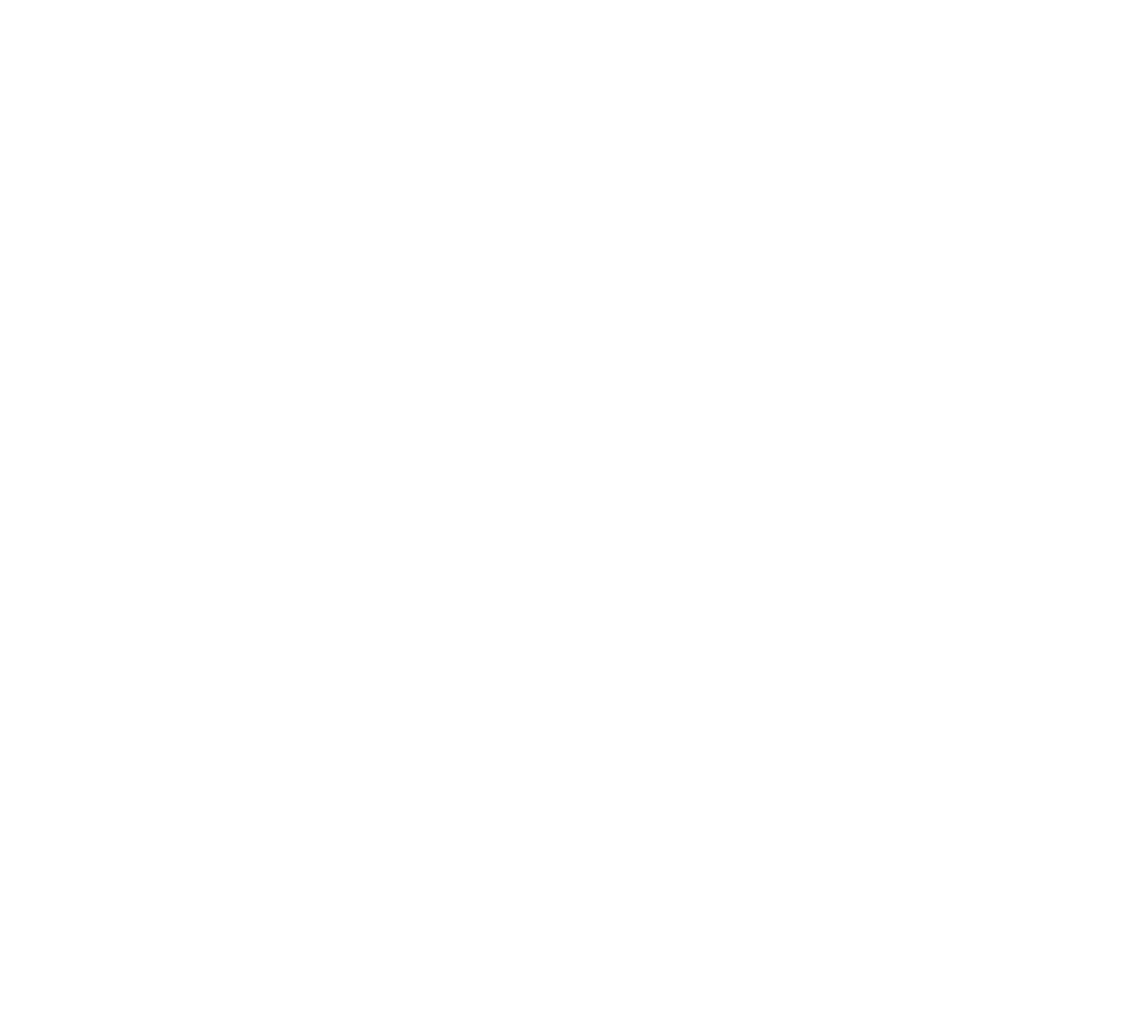
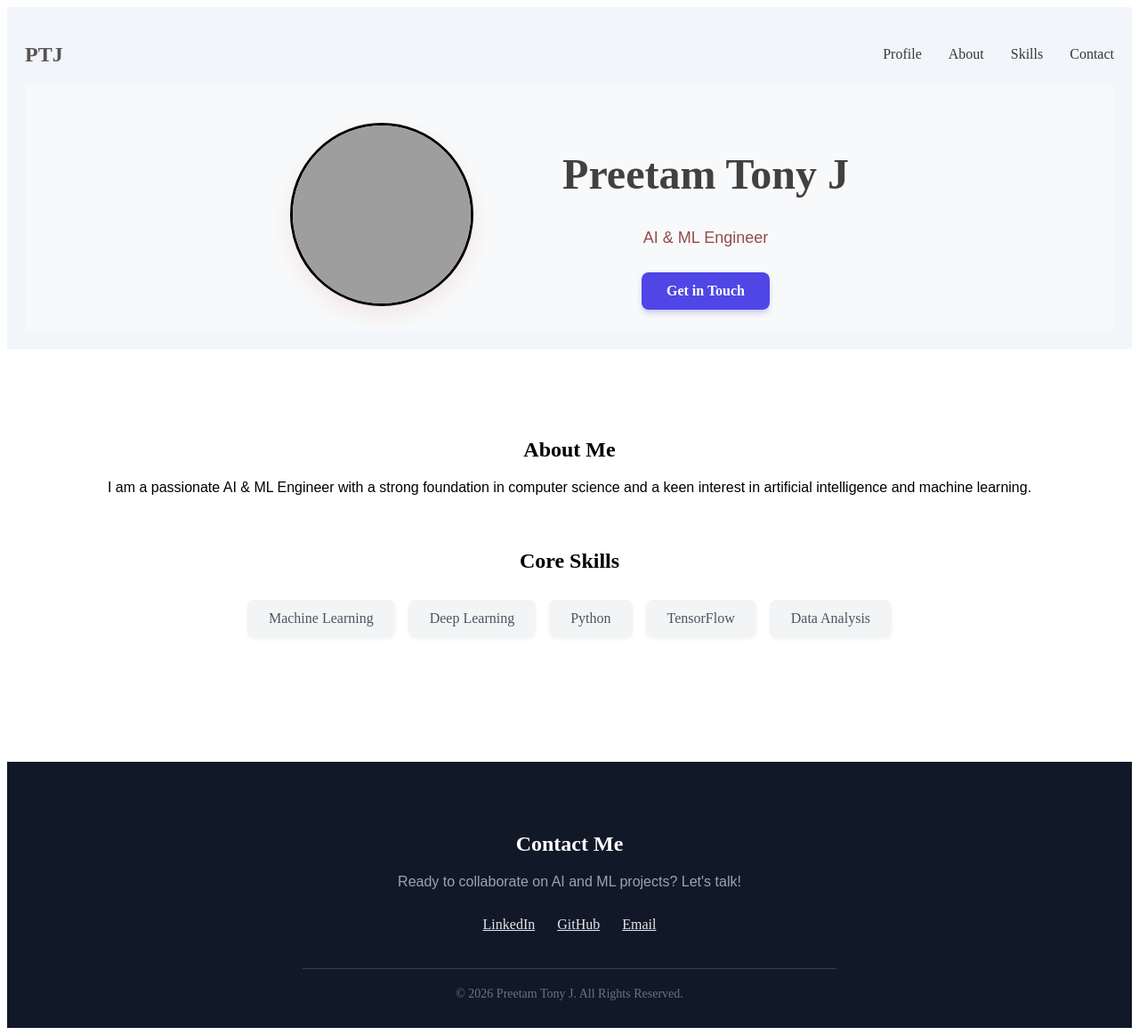
Before and after one commit to PreetamTony/Learning_Portfolio, a plain HTML site: page Html_Css/Task1/index.html in a window 1280 px wide. Shown: the whole page at 89% size. Before the commit the page ends 800 px from the top, so only its background shows below. Drawn offline with Linux system fonts and the light colour scheme; grey boxes are pictures that could not be loaded.

Commit message:
Completed my first task where i have used html and css to design my portfolio

```diff
--- a/Html_Css/Task1/index.html
+++ b/Html_Css/Task1/index.html
@@ -0,0 +1,67 @@
+<!DOCTYPE html>
+<html lang="en">
+
+<head>
+    <meta charset="UTF-8">
+    <meta name="viewport" content="width=device-width, initial-scale=1.0">
+    <title>Portfolio</title>
+    <link rel="stylesheet" href="style.css">
+    <link rel="icon" href="https://i.pinimg.com/1200x/ab/a1/d3/aba1d36a36109665a01c846d98d23313.jpg">
+</head>
+
+<body>
+    <header class="header">
+        <nav class="nav">
+            <h2 class="logo">PTJ</h2>
+            <ul class="links">
+                <li><a href="#profile">Profile</a></li>
+                <li><a href="#about">About</a></li>
+                <li><a href="#skills">Skills</a></li>
+                <li><a href="#contact">Contact</a></li>
+            </ul>
+        </nav>
+        <div id="profile" class="hero">
+            <div class="image">
+                <img src="https://i.ibb.co/d08DTN7B/Preetam.jpg" length="150" width="150" alt="Profile Image">
+            </div>
+            <div class="hero-content">
+                <h1>Preetam Tony J</h1>
+                <p>AI & ML Engineer</p>
+                <a href="#contact" class="btn">Get in Touch</a>
+            </div>
+        </div>
+    </header>
+    <main class="main-content">
+        <section id="about" class="about-section">
+            <h2>About Me</h2>
+            <p>I am a passionate AI & ML Engineer with a strong foundation in computer science and a keen interest in
+                artificial intelligence and machine learning.</p>
+        </section>
+        <section id="skills" class="skills-section">
+            <h2>Core Skills</h2>
+            <div class="skills-list">
+                <div class="skill-card">Machine Learning</div>
+                <div class="skill-card">Deep Learning</div>
+                <div class="skill-card">Python</div>
+                <div class="skill-card">TensorFlow</div>
+                <div class="skill-card">Data Analysis</div>
+            </div>
+        </section>
+    </main>
+    <footer id="contact" class="footer">
+        <h2>Contact Me</h2>
+        <p>Ready to collaborate on AI and ML projects? Let's talk!</p>
+        <div class="social-links">
+            <a href="https://www.linkedin.com/in/preetamtonyj/">LinkedIn</a>
+            <a href="https://github.com/PreetamTonyJ">GitHub</a>
+            <a href="mailto:preetamtony10@gmail.com">Email</a>
+        </div>
+        <div class="copyright">
+            &copy; 2026 Preetam Tony J. All Rights Reserved.
+        </div>
+    </footer>
+
+
+</body>
+
+</html>
--- /dev/null
+++ b/Html_Css/Task1/style.css
@@ -0,0 +1,235 @@
+p {
+    font-family: Arial, Helvetica, sans-serif;
+    font-size: 16px;
+
+}
+
+.header {
+    background-color: #f2f5fa;
+    padding: 20px;
+    text-align: center;
+}
+
+.nav {
+    display: flex;
+    justify-content: space-between;
+    align-items: center;
+}
+
+.logo {
+    font-size: 24px;
+    font-weight: bold;
+    color: rgb(88, 83, 83);
+    text-align: left;
+}
+
+.links {
+    display: flex;
+    list-style: none;
+}
+
+.links li {
+    margin-left: 30px;
+}
+
+.links a {
+    text-decoration: none;
+    color: #383737;
+}
+
+.hero {
+    background-color: #f8f9fa;
+    padding: 20px;
+    text-align: center;
+}
+
+.hero h1 {
+    font-size: 36px;
+    font-weight: bold;
+    color: #434040;
+    text-align: center;
+}
+
+.hero p {
+    font-size: 18px;
+    color: #944c4c;
+    text-align: center;
+}
+
+.btn {
+    background-color: #4F46E5;
+    color: white;
+    border: none;
+    padding: 12px 28px;
+    font-size: 16px;
+    font-weight: 600;
+    text-align: center;
+    text-decoration: none;
+    display: inline-block;
+    border-radius: 8px;
+    cursor: pointer;
+    box-shadow: 0 4px 6px -1px rgba(79, 70, 229, 0.3);
+    transition: all 0.3s ease;
+    margin: 4px 2px;
+}
+
+.btn:hover {
+    background-color: #4338ca;
+    transform: translateY(-2px);
+    box-shadow: 0 10px 15px -3px rgba(79, 70, 229, 0.4);
+}
+
+.btn:active {
+    transform: translateY(0);
+    box-shadow: 0 4px 6px -1px rgba(79, 70, 229, 0.3);
+}
+
+.image img {
+    border-radius: 50%;
+    width: 200px;
+    height: 200px;
+    object-fit: cover;
+}
+
+.hero {
+    display: flex;
+    align-items: center;
+    justify-content: center;
+    gap: 100px;
+    padding: 40px 0 20px 0;
+}
+
+.image img {
+    border-radius: 50%;
+    width: 200px;
+    height: 200px;
+    object-fit: cover;
+    border: 3px solid black;
+    box-shadow: 0 10px 20px rgba(197, 68, 68, 0.1);
+    transition: transform 0.4s ease;
+}
+
+.image img:hover {
+    transform: scale(1.05) rotate(2deg);
+}
+
+.hero-content h1 {
+    font-size: 48px;
+    line-height: 1.2;
+}
+
+.btn {
+    background-color: #4F46E5;
+    color: white;
+    border: none;
+    padding: 12px 28px;
+    font-size: 16px;
+    font-weight: 600;
+    display: inline-block;
+    border-radius: 8px;
+    cursor: pointer;
+    box-shadow: 0 4px 6px -1px rgba(79, 70, 229, 0.3);
+    transition: all 0.3s ease;
+    margin-top: 10px;
+}
+
+.btn:hover {
+    background-color: #4338ca;
+    color: white;
+    transform: translateY(-2px);
+    box-shadow: 0 10px 15px -3px rgba(79, 70, 229, 0.4);
+}
+
+.main-content {
+    padding: 80px 5%;
+    max-width: 100%;
+    margin: 0 auto;
+}
+
+.about-section,
+.skills-section {
+    text-align: center;
+    margin-bottom: 60px;
+}
+
+.skills-list {
+    display: flex;
+    justify-content: center;
+    flex-wrap: wrap;
+    gap: 15px;
+    margin-top: 30px;
+}
+
+.skill-card {
+    background-color: #f3f4f6;
+    padding: 12px 24px;
+    border-radius: 8px;
+    font-weight: 500;
+    color: #4b5563;
+    box-shadow: 0 2px 4px rgba(0, 0, 0, 0.05);
+    transition: transform 0.3s ease, background-color 0.3s ease;
+}
+
+.skill-card:hover {
+    transform: translateY(-3px);
+    background-color: #e5e7eb;
+    color: #111827;
+}
+
+.footer {
+    background-color: #111827;
+    color: white;
+    text-align: center;
+    padding: 60px 20px 30px 20px;
+}
+
+.footer h2 {
+    color: white;
+}
+
+.footer p {
+    color: #9ca3af;
+    margin-bottom: 30px;
+}
+
+.social-links {
+    display: flex;
+    justify-content: center;
+    gap: 25px;
+    margin-bottom: 40px;
+}
+
+.social-links a {
+    color: #e5e7eb;
+    font-weight: 500;
+}
+
+.social-links a:hover {
+    color: #818cf8;
+}
+
+.copyright {
+    color: #6b7280;
+    font-size: 14px;
+    border-top: 1px solid #374151;
+    padding-top: 20px;
+    max-width: 600px;
+    margin: 0 auto;
+}
+
+@media (max-width: 768px) {
+    .nav {
+        flex-direction: column;
+        gap: 20px;
+    }
+
+    .hero {
+        flex-direction: column;
+        text-align: center;
+        gap: 30px;
+    }
+
+    .hero-content h1 {
+        font-size: 36px;
+    }
+}
```
Also changed, not shown: Html_Css/html_tags.html (+10 -7 lines).
